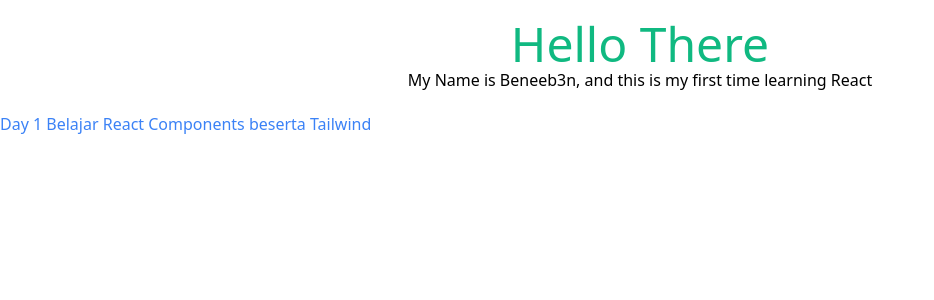
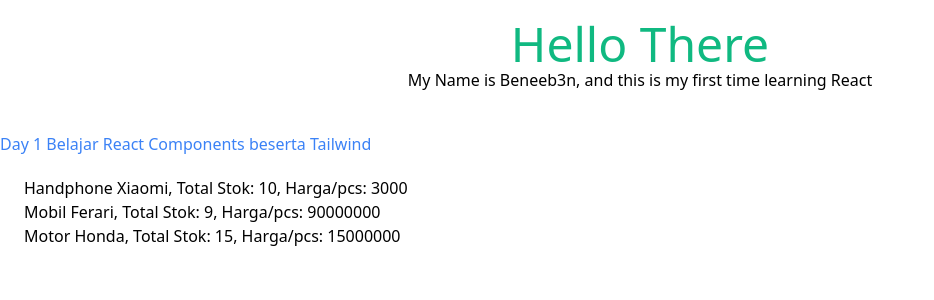
Before and after one commit to BenedictoGeraldo/FJ-React, a React (Vite) app: page / in a window 1280 px wide. Shown: the top 300 px of the page, without its empty margins (0-934 px from the left). Built offline with nearby package versions, Linux system fonts and the light colour scheme.

Commit message:
update day 1: props done

```diff
--- a/src/day1_basics/02_PropsExample.jsx
+++ b/src/day1_basics/02_PropsExample.jsx
@@ -0,0 +1,21 @@
+function ProductCard({ productName, qty, price }) {
+  return (
+    <div className="card">
+      <h2>
+        {productName}, Total Stok: {qty}, Harga/pcs: {price}
+      </h2>
+    </div>
+  );
+}
+
+function PropsExample() {
+  return (
+    <div>
+      <ProductCard productName="Handphone Xiaomi" qty={10} price={3000} />
+      <ProductCard productName="Mobil Ferari" qty={9} price={90000000} />
+      <ProductCard productName="Motor Honda" qty={15} price={15000000} />
+    </div>
+  );
+}
+
+export default PropsExample;
--- a/src/day1_basics/d1_mainApp.jsx
+++ b/src/day1_basics/d1_mainApp.jsx
@@ -1,4 +1,5 @@
 import BasicComponent from "./01_BasicComponent";
+import PropsExample from "./02_PropsExample";
 
 function D1MainApp() {
   return (
@@ -9,8 +10,13 @@ function D1MainApp() {
       </div>
 
       {/*Section 1: untuk basic component*/}
-      <section>
+      <section className="my-5">
         <BasicComponent />
+      </section>
+
+      {/*section 2: untuk props */}
+      <section className="mx-6">
+        <PropsExample />
       </section>
     </div>
   );
```
